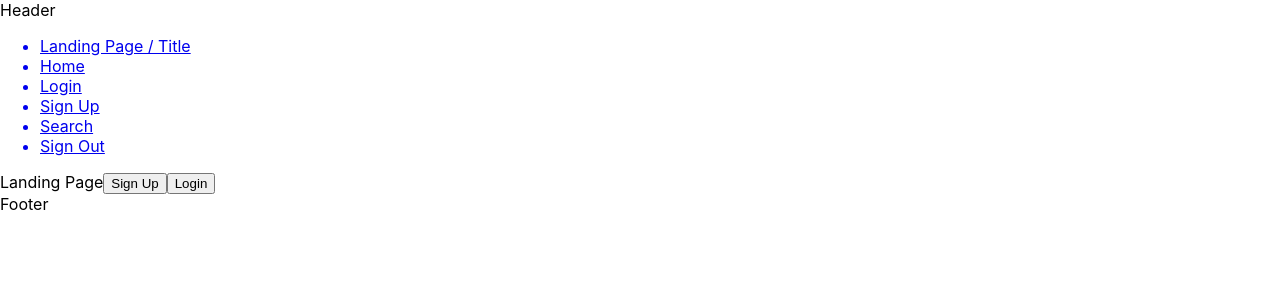
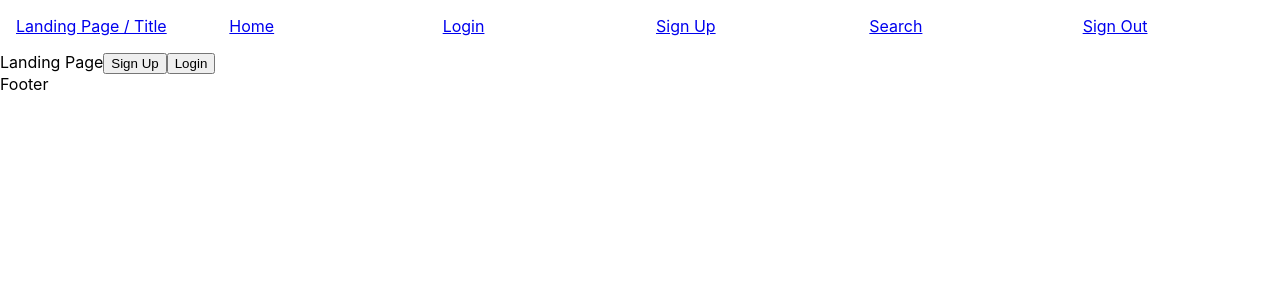
Before and after one commit to KLong75/streaming-master-search, a React (Create React App) app: page / in a window 1280 px wide. Shown: the top 300 px of the page. Built offline with nearby package versions, Linux system fonts and the light colour scheme.

Commit message:
made header horizontal

```diff
--- a/src/components/Header/index.js
+++ b/src/components/Header/index.js
@@ -4,7 +4,7 @@ import Nav from '../Nav';
 const Header = () => {
 
   return (
-    <header>Header
+    <header>
       <Nav/>
     </header>
   );
--- a/src/components/Nav/index.js
+++ b/src/components/Nav/index.js
@@ -1,3 +1,4 @@
+import { List, ListItem } from "@mui/material";
 import React from "react";
 import { Link } from 'react-router-dom';
 
@@ -5,14 +6,17 @@ const Nav= () => {
 
   return (
     <nav>
-      <ul>
-        <Link to='/'><li>Landing Page / Title</li></Link>
-        <Link to='/home_page'> <li>Home</li></Link>
-        <Link to='/login'><li>Login</li></Link>
-        <Link to='/signup'><li>Sign Up</li></Link>
-        <Link to='/search'><li>Search</li></Link>
-        <a href='/'><li>Sign Out</li></a>
-      </ul>
+      <List sx={{
+        display: 'flex',
+        justifyContent: 'space-around',
+      }}>
+        <ListItem><Link to='/'>Landing Page / Title</Link></ListItem>
+        <ListItem><Link to='/home_page'>Home</Link></ListItem>
+        <ListItem><Link to='/login'>Login</Link></ListItem>
+        <ListItem><Link to='/signup'>Sign Up</Link></ListItem>
+        <ListItem><Link to='/search'>Search</Link></ListItem>
+        <ListItem><a href='/'>Sign Out</a></ListItem>
+      </List>
     </nav>
   );
 };
```
